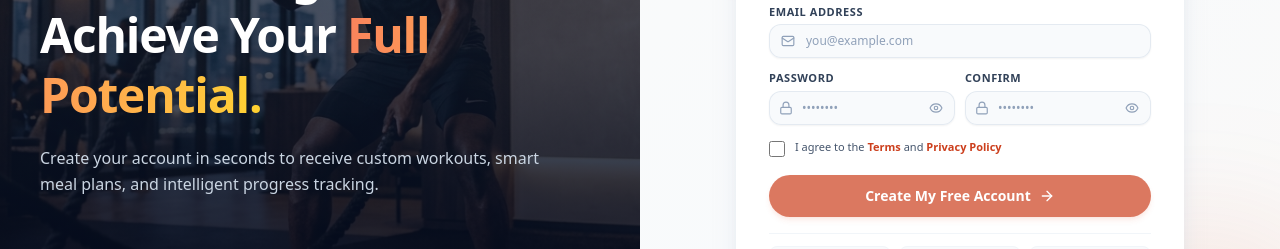
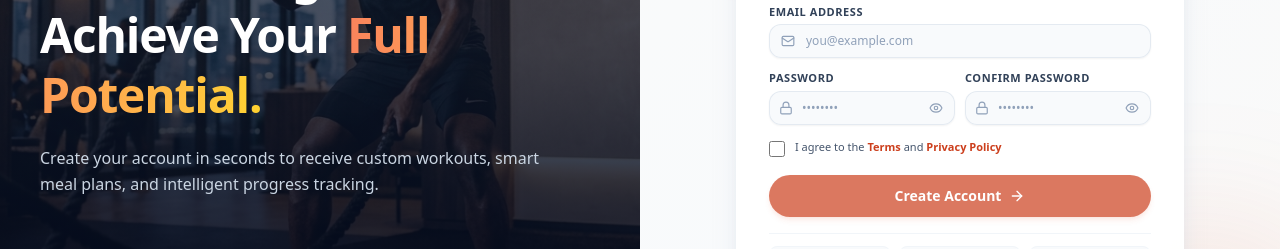
Before and after one commit to josntndr/strive, a Next.js app in the folder frontend/: page /register in a window 1280 px wide. Shown: the part 344-593 px from the top of the page. Built offline with nearby package versions, Linux system fonts and the light colour scheme; no server answers.

Commit message:
Update button texts to Sign In, Create Account and label to Confirm Password

```diff
--- a/frontend/src/app/login/page.tsx
+++ b/frontend/src/app/login/page.tsx
@@ -214,7 +214,7 @@ export default function LoginPage() {
                     <Loader2 className="w-4 h-4 animate-spin" />
                   ) : (
                     <span className="flex items-center gap-2">
-                      Sign In to Dashboard
+                      Sign In
                       <LogIn className="w-4 h-4 group-hover:translate-x-0.5 transition-transform" />
                     </span>
                   )}
--- a/frontend/src/app/register/page.tsx
+++ b/frontend/src/app/register/page.tsx
@@ -243,7 +243,7 @@ export default function RegisterPage() {
                 </div>
                 <div>
                   <label htmlFor="confirmPassword" className="block text-[11px] font-bold uppercase tracking-wider text-slate-700 mb-1">
-                    Confirm
+                    Confirm Password
                   </label>
                   <div className="relative">
                     <div className="absolute inset-y-0 left-0 pl-2.5 flex items-center pointer-events-none text-slate-400">
@@ -331,7 +331,7 @@ export default function RegisterPage() {
                     <Loader2 className="w-4 h-4 animate-spin" />
                   ) : (
                     <span className="flex items-center gap-2">
-                      Create My Free Account
+                      Create Account
                       <ArrowRight className="w-4 h-4 group-hover:translate-x-0.5 transition-transform" />
                     </span>
                   )}
```
